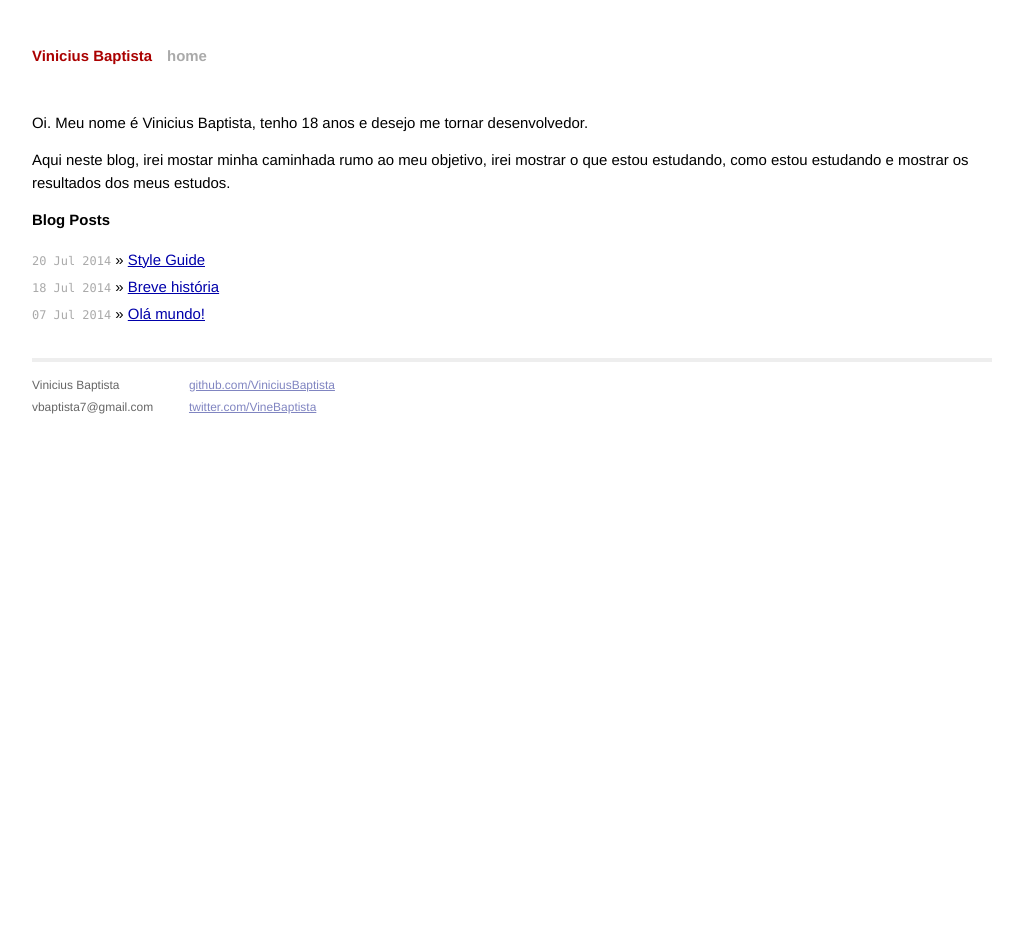
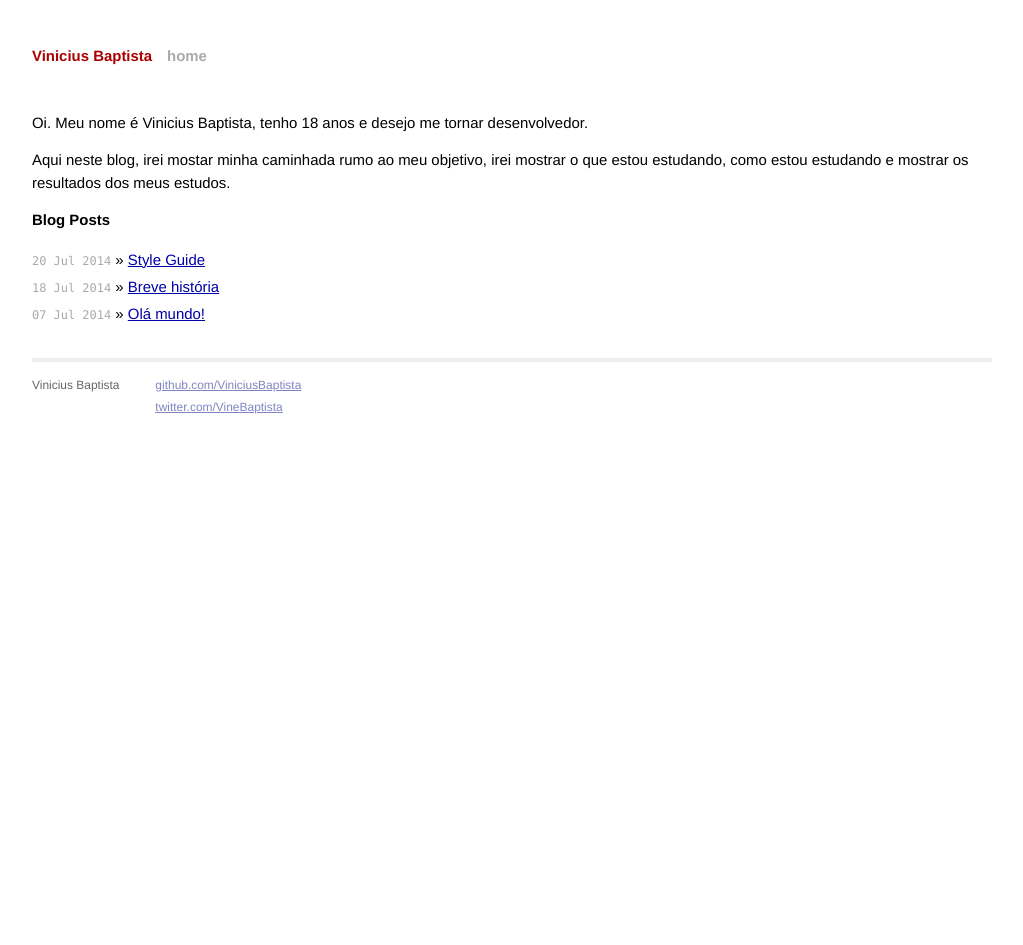
Before and after one commit to ViniciusBaptista/viniciusbaptista.github.io, a Jekyll site: the page built from index.html, in a window 1280 px wide. Shown: the whole page, without its empty margins (128-1151 px from the left). Built offline with Jekyll 4.4.1, drawn with Linux system fonts in a browser that asks for light colours; Markdown is read by kramdown in place of the engine named in the settings.

Commit message:
Tirando email

```diff
--- a/_layouts/default.html
+++ b/_layouts/default.html
@@ -1 +1 @@
-<!DOCTYPE html><html><head><meta charset="utf-8"><meta http-equiv="X-UA-Compatible" content="IE=edge,chrome=1"><title>{{page.title}}</title><meta name="viewport" content="width=device-width"></head><body><div class="site"><div class="header"><h1 class="title"><a href="/">{{site.name}}</a></h1><a class="extra" href="/">home</a></div>{{content}}<div class="footer"><div class="contact"><p> Vinicius Baptista<br/> vbaptista7@gmail.com </p></div><div class="contact"><p><a href="https://github.com/ViniciusBaptista">github.com/ViniciusBaptista</a><br/><a href="https://twitter.com/VineBaptista">twitter.com/VineBaptista</a><br/></p></div></div></div></body></html><link rel="stylesheet" href="/css/syntax.min.css"><link rel="stylesheet" href="/css/main.min.css">
+<!DOCTYPE html><html><head><meta charset="utf-8"><meta http-equiv="X-UA-Compatible" content="IE=edge,chrome=1"><title>{{page.title}}</title><meta name="viewport" content="width=device-width"></head><body><div class="site"><div class="header"><h1 class="title"><a href="/">{{site.name}}</a></h1><a class="extra" href="/">home</a></div>{{content}}<div class="footer"><div class="contact"><p> Vinicius Baptista<br/></p></div><div class="contact"><p><a href="https://github.com/ViniciusBaptista">github.com/ViniciusBaptista</a><br/><a href="https://twitter.com/VineBaptista">twitter.com/VineBaptista</a><br/></p></div></div></div></body></html><link rel="stylesheet" href="/css/syntax.min.css"><link rel="stylesheet" href="/css/main.min.css">
```
